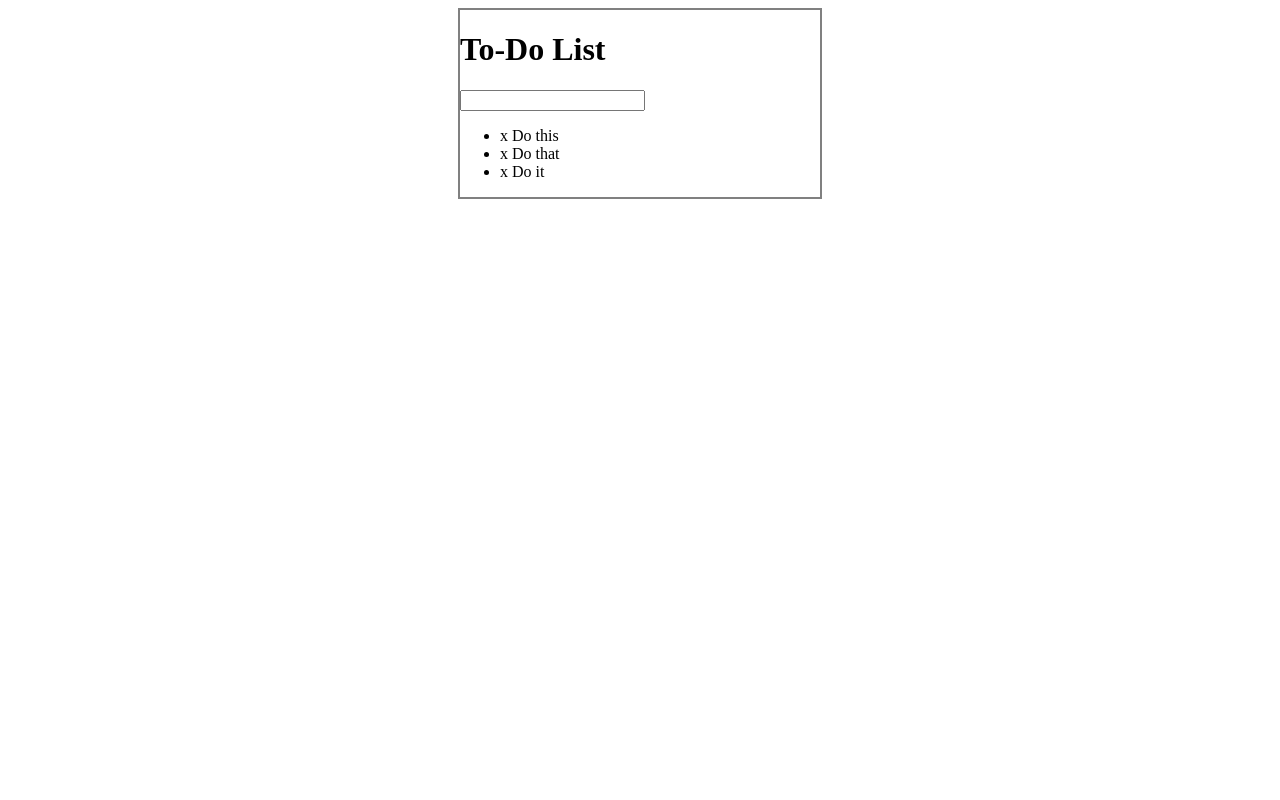
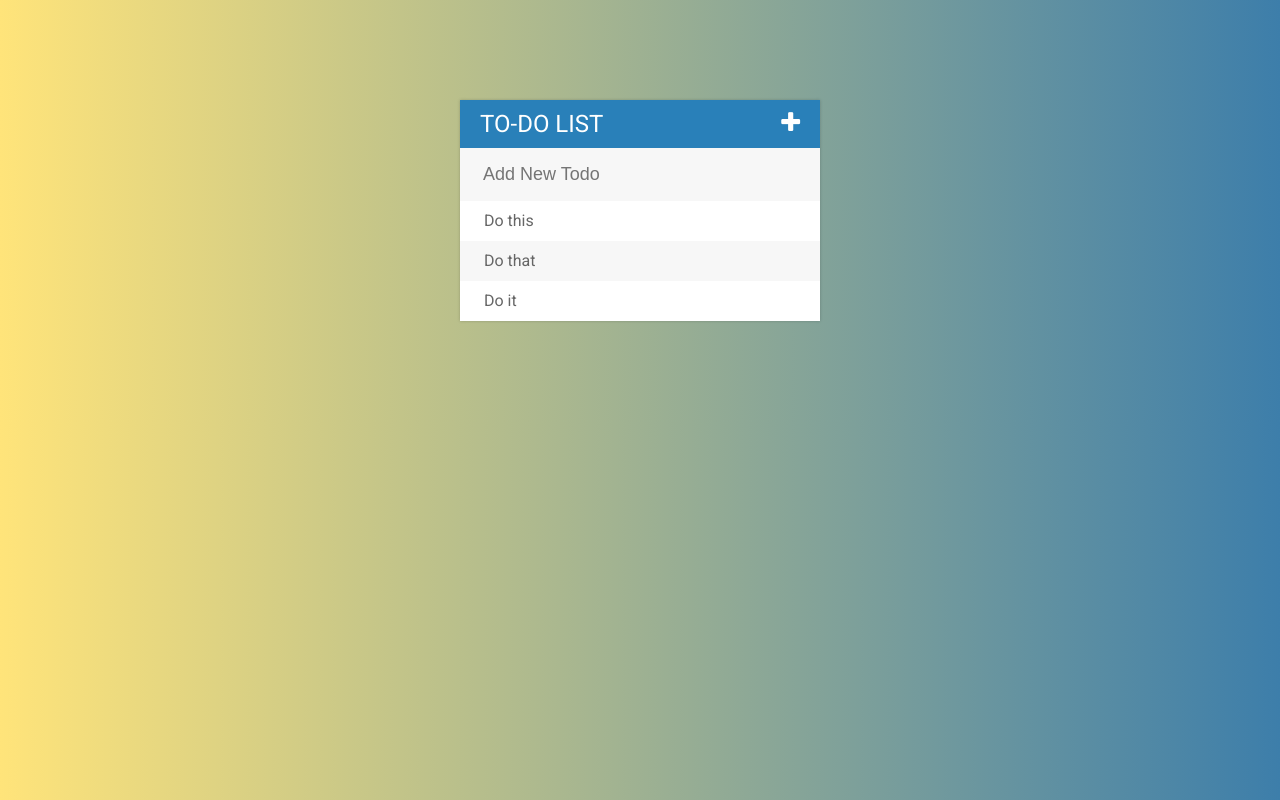
Before and after one commit to reoim/TodoListApp, a plain HTML site: page index.html in a window 1280 px wide. Drawn offline with Linux system fonts and the light colour scheme.

Commit message:
Simple todo list app

```diff
--- a/assets/css/todos.css
+++ b/assets/css/todos.css
@@ -1,7 +1,9 @@
-.container {
-	border: 2px solid gray;
-	margin: 0 auto;
+#container {
+	/* shadow effect to border */
+	box-shadow: 0 0 3px rgba(0,0,0, 0.2);
+	margin: 100px auto;
 	width: 360px;
+	background: #f7f7f7;
 
 }
 
@@ -9,3 +11,83 @@
 	text-decoration: line-through;
 	color: red;
 }
+
+h1{
+	background: #2980b9;
+	color: white;
+	margin: 0;
+	padding: 10px 20px;
+	text-transform: uppercase;
+	font-size: 24px;
+	font-weight: normal;
+}
+
+.fa-plus{
+	float: right;
+}
+
+ul {
+	/* Remove bullet point */
+	list-style: none;
+	margin: 0;
+	padding: 0;
+
+}
+
+body {
+	font-family: Roboto;
+
+	background: #3D7EAA; /* fallback for old browsers */
+	background: -webkit-linear-gradient(to left, #3D7EAA , #FFE47A); /* Chrome 10-25, Safari 5.1-6 */
+	background: linear-gradient(to left, #3D7EAA , #FFE47A); /* W3C, IE 10+/ Edge, Firefox 16+, Chrome 26+, Opera 12+, Safari 7+ */
+
+
+}
+
+li {
+	background: #fff;
+	height: 40px;
+	line-height: 40px;
+	color: #666;
+}
+
+li:hover span {
+	width: 40px;
+	opacity: 1.0;
+}
+
+li:nth-child(2n){
+	/* The :nth-child(n) selector matches every element that is the nth child, regardless of type, of its parent.
+
+n can be a number, a keyword, or a formula */
+	background: #f7f7f7;
+}
+
+input {
+	color: #2980b9;
+	font-size: 18px;
+	background-color: #f7f7f7;
+	width: 100%;
+	padding: 13px 13px 13px 20px;
+	box-sizing: border-box;
+	border: 3px solid rgba(0, 0, 0, 0);
+
+}
+
+input:focus { /* Select and style an input field when it gets focus */
+	background: white;
+	border: 3px solid #2980b9;
+	outline: none;
+}
+
+span {
+	background: #e74c3c;
+	height: 40px;
+	margin-right: 20px;
+	text-align: center;
+	color: white;
+	width: 0;
+	display: inline-block;
+	transition: 0.2s linear;
+	opacity: 0;
+}
--- a/assets/js/todos.js
+++ b/assets/js/todos.js
@@ -39,12 +39,18 @@ $("ul").on("click","span", function(){
 
 
 
-$("input[type='text']").keypress(function(event){
+$("input[type='text'").keypress(function(event){
 
 	if(event.which===13){//check enter key
 		var todoText = $(this).val();
-		$(this).val("");//reset input field
-		$("ul").append("<li><span>x</span> " + todoText + "</li>");
+		if(todoText){
+			$(this).val("");//reset input field
+			$("ul").append("<li><span><i class='fa fa-trash'></i></span> " + todoText + "</li>");
+		}
 	}
 
 });
+
+$(".fa-plus").click(function(){
+	$("input[type='text").fadeToggle();
+})
--- a/index.html
+++ b/index.html
@@ -1,23 +1,26 @@
-<!DOCTYPE>
+<!DOCTYPE html>
 <html>
 <head>
 	<title>Todo List</title>
 	<script type="text/javascript" src="assets/js/lib/jquery-1.12.3.min.js"></script>
 	<link rel="stylesheet" type="text/css" href="assets/css/todos.css">
+	<link href='https://fonts.googleapis.com/css?family=Roboto:400,500,700' rel='stylesheet' type='text/css'>
+	<link rel="stylesheet" type="text/css" href="https://maxcdn.bootstrapcdn.com/font-awesome/4.6.2/css/font-awesome.min.css">
 </head>
 <body>
-	<div class="container">
-		<h1>To-Do List</h1>
-		<input type="text">
+	<div id="container">
+		<h1>To-Do List <i class="fa fa-plus"></i></h1>
+		<input type="text" placeholder="Add New Todo">
 
 		<ul>
-			<li><span>x</span> Do this</li>
-			<li><span>x</span> Do that</li>
-			<li><span>x</span> Do it</li>
+			<li><span><i class="fa fa-trash"></i></span> Do this</li>
+			<li><span><i class="fa fa-trash"></i></span> Do that</li>
+			<li><span><i class="fa fa-trash"></i></span> Do it</li>
 		</ul>
 	</div>
 
 
 	<script type="text/javascript" src="assets/js/todos.js"></script>
+
 </body>
 </html>
```
